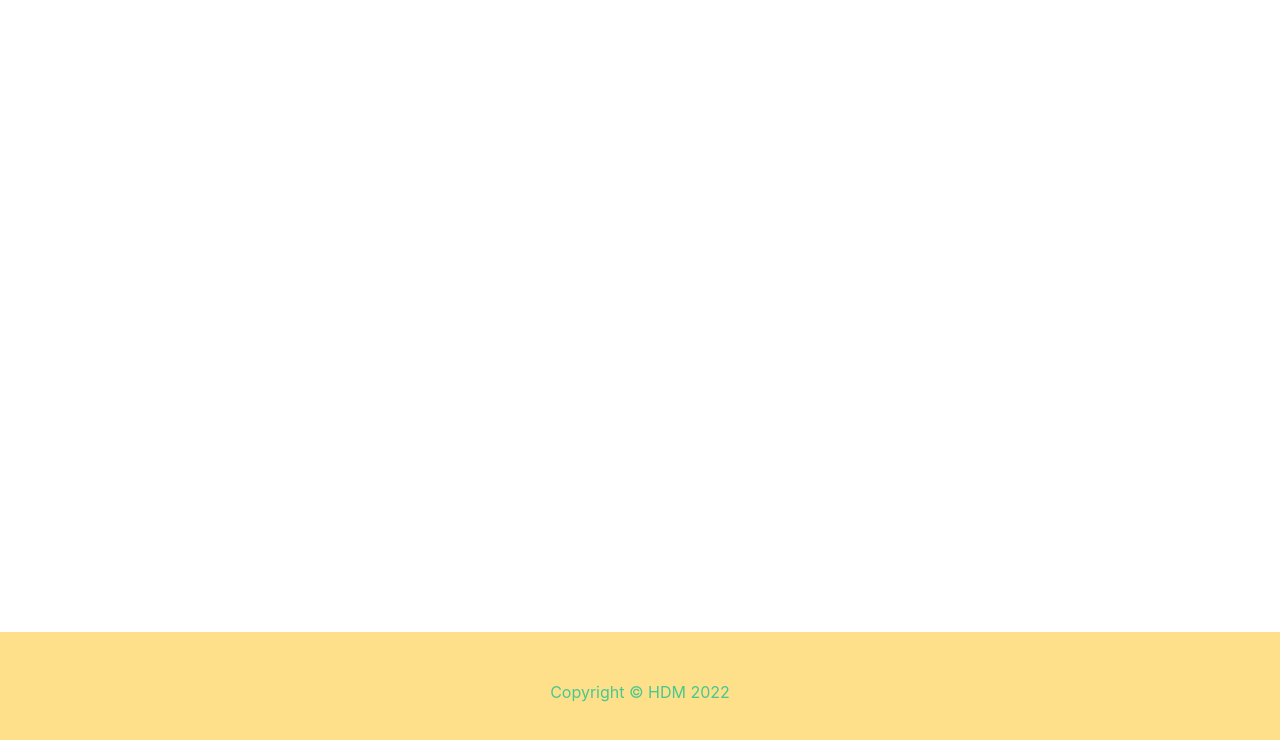
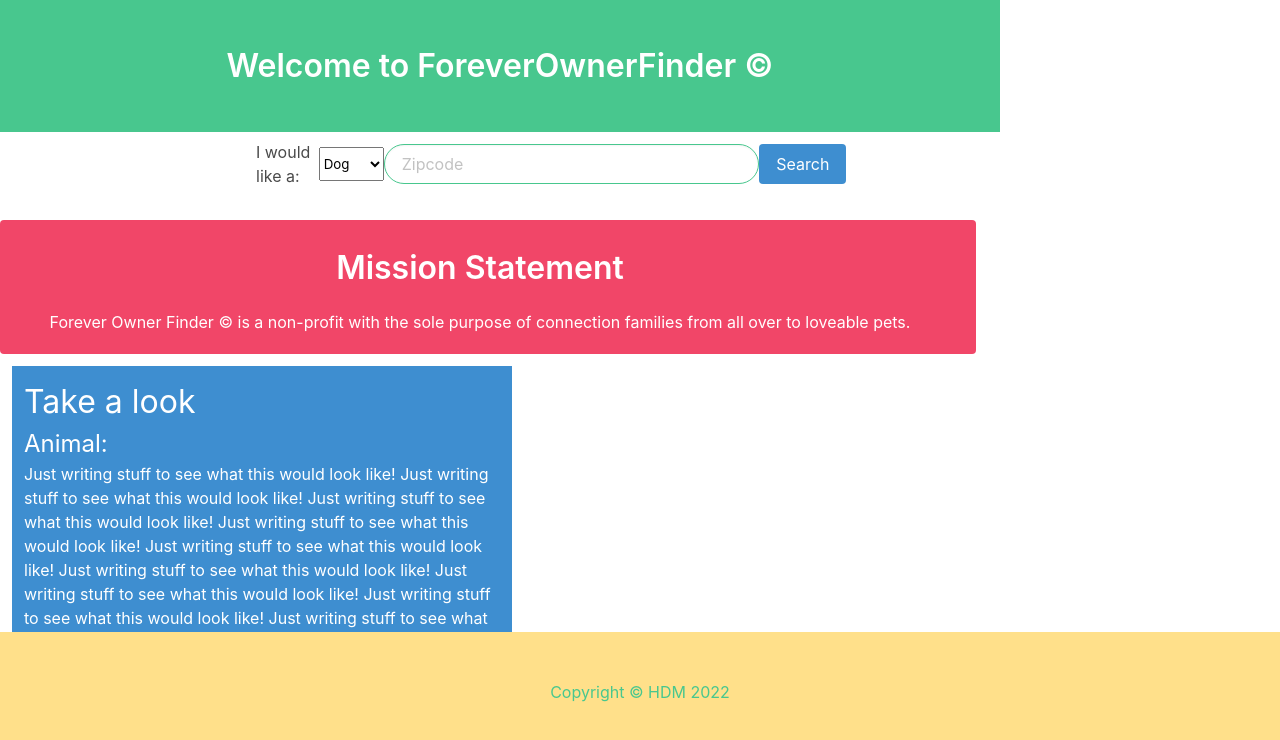
Before and after one commit to MarioArmstrong/foreverOwnerFinder, a plain HTML site: page index.html in a window 1280 px wide. Drawn offline with nearby package versions, Linux system fonts and the light colour scheme.

Commit message:
Update index.html

```diff
--- a/index.html
+++ b/index.html
@@ -10,6 +10,60 @@
 </head>
 <body>
 
+  <div class="hero is-success">                       <!--HEADER AREA-->
+    <header class="level hero-body">
+      <h1 class="level-item has-text-center title">Welcome to ForeverOwnerFinder &copy;</h1>
+    </header>
+  </div><!--END HEADER-->
+
+  <div class="columns pt-2 pb-2">                     <!--NAVIGATION AREA-->
+  <section class="navigationSection column is-three-fifths is-offset-one-quarter" id="navigation">
+    <nav class="navBar level-item">
+      <p>I would like a:</p>
+      <select class="searchBox select is-normal">
+        <option>Dog</option>
+        <option>Cat</option>
+        <option>Reptile</option>
+        <option>Rabbit</option>
+        <option>Mice</option>
+        <input class="searchBox input is-success is-rounded" placeholder="Zipcode"></input>
+          <div class="buttons">
+            <button type="submit" class="searchBTN button is-info is-default">Search</button>
+          </div>
+      </select>
+    </nav>
+  </section>
+  </div><!--END NAVIGATION-->
+
+  <main>                                             <!--MAIN CONTENT AREA-->
+    <div class="tile is-12 is-ancestor">
+      <!--Mission Statement Tile-->
+      <div class="tile is-vertical is-parent"><!--"is-hidden" is the class to hide something-->
+        <section class="tile is-child notification is-danger mainSection">
+          <h2 class="title">Mission Statement</h2>
+          <p class="content">Forever Owner Finder &copy; is a non-profit with the sole purpose of connection families from all over to loveable pets.</p>
+        </section>
+      </div><!--END Mission Statement-->
+    </div>
+      <!--Placeholder Tile-->
+      <div class="columns is-vcentered has-text-white pl-5">
+        <section class="column is-half has-background-info">
+          <h3 class="is-size-3">Take a look</h3>
+          <h4 class="is-size-4">Animal:</h4>
+          <p class="content">Just writing stuff to see what this would look like!
+                            Just writing stuff to see what this would look like!
+                            Just writing stuff to see what this would look like!
+                            Just writing stuff to see what this would look like!
+                            Just writing stuff to see what this would look like!
+                            Just writing stuff to see what this would look like!
+                            Just writing stuff to see what this would look like!
+                            Just writing stuff to see what this would look like!
+                            Just writing stuff to see what this would look like!
+                            Just writing stuff to see what this would look like!
+                            Just writing stuff to see what this would look like!</p>
+        </section>
+      </div><!--END Placeholder-->
+  </main><!--END MAIN-->
 
                                                       <!--FOOTER AREA-->
   <footer class="footer has-background-warning has-text-success">
@@ -17,7 +71,8 @@
       <h4>Copyright &copy; HDM 2022</h4>
     </div>
   </footer><!--END FOOTER-->
-    <div></div>
+  <div></div>
+
 
 <script type="text/javascript" src="./assets/js/script.js"></script><!--Link to JS file-->
 </body>
```
